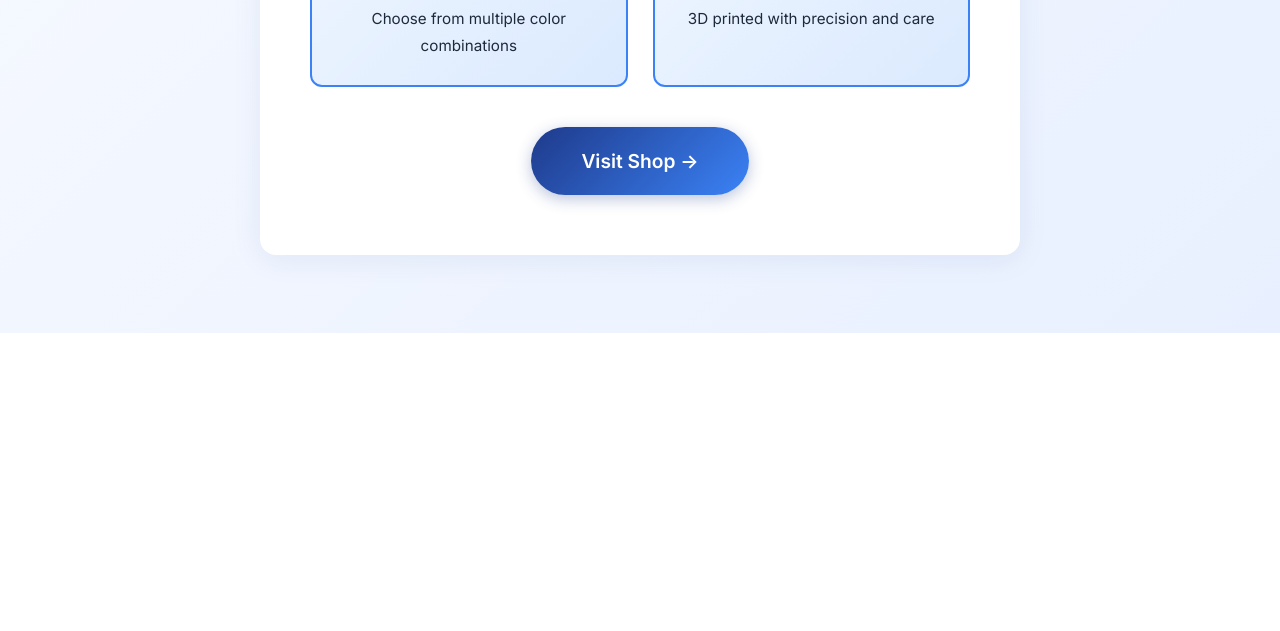
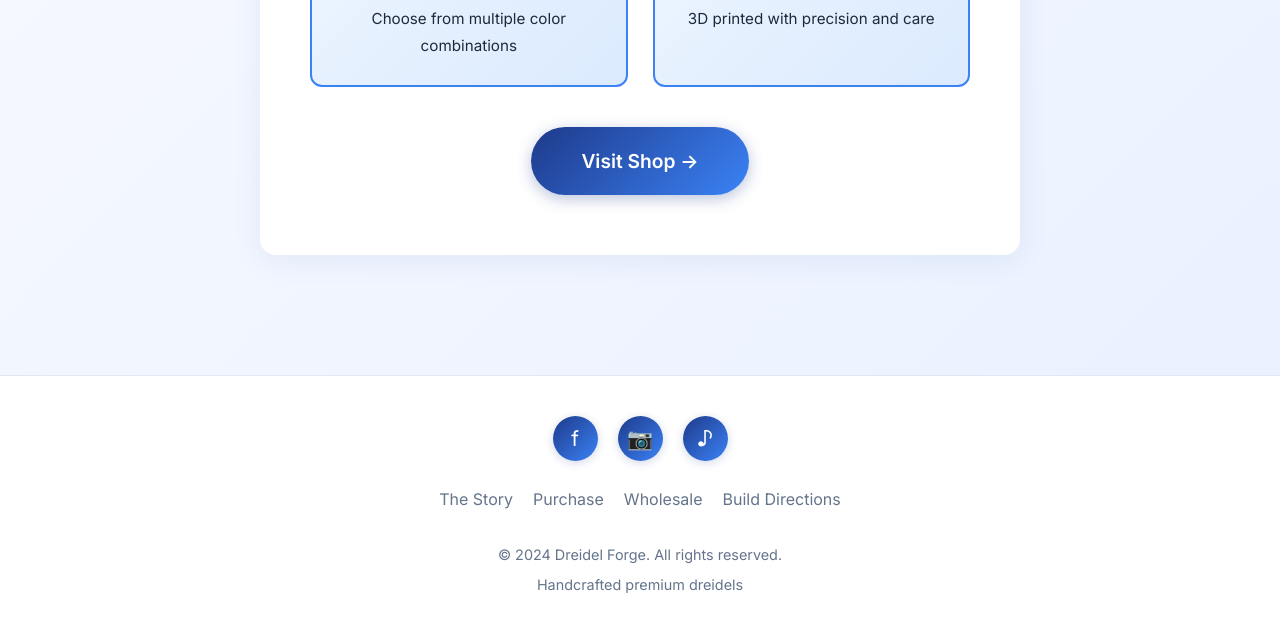
Before and after one commit to tarnis/dreidelforgedocs, a plain HTML site: page purchase.html in a window 1280 px wide. Shown: the part 467-1098 px from the top of the page. Before the commit the page ends 800 px from the top, so only its background shows below. Drawn offline with Linux system fonts and the light colour scheme.

Commit message:
Implement footer with social links and text
Added footer section with social links and footer text.

```diff
--- a/purchase.html
+++ b/purchase.html
@@ -212,6 +212,75 @@
             box-shadow: 0 6px 20px rgba(30, 58, 138, 0.4);
         }
 
+        /* Footer */
+        .footer {
+            background: white;
+            border-top: 1px solid #e2e8f0;
+            padding: 40px 20px 30px;
+            margin-top: 60px;
+        }
+
+        .footer-content {
+            max-width: 1200px;
+            margin: 0 auto;
+            display: flex;
+            flex-direction: column;
+            align-items: center;
+            gap: 25px;
+        }
+
+        .social-links {
+            display: flex;
+            gap: 20px;
+        }
+
+        .social-links a {
+            width: 45px;
+            height: 45px;
+            background: linear-gradient(135deg, #1e3a8a, #3b82f6);
+            border-radius: 50%;
+            display: flex;
+            align-items: center;
+            justify-content: center;
+            color: white;
+            text-decoration: none;
+            font-size: 1.3em;
+            transition: all 0.3s ease;
+            box-shadow: 0 2px 10px rgba(30, 58, 138, 0.2);
+        }
+
+        .social-links a:hover {
+            transform: translateY(-3px);
+            box-shadow: 0 4px 15px rgba(30, 58, 138, 0.3);
+        }
+
+        .footer-text {
+            text-align: center;
+            color: #64748b;
+            font-size: 0.9em;
+        }
+
+        .footer-text p {
+            margin: 5px 0;
+        }
+
+        .footer-links {
+            display: flex;
+            gap: 20px;
+            flex-wrap: wrap;
+            justify-content: center;
+        }
+
+        .footer-links a {
+            color: #64748b;
+            text-decoration: none;
+            transition: color 0.3s ease;
+        }
+
+        .footer-links a:hover {
+            color: #3b82f6;
+        }
+
         @media (max-width: 768px) {
             .hamburger {
                 display: flex;
@@ -252,11 +321,19 @@
             }
 
             .shop-section {
-                padding: 30px 20px;
+                padding: 40px 25px;
             }
 
-            .shop-header h2 {
-                font-size: 1.5em;
+            .shop-section h2 {
+                font-size: 2em;
+            }
+
+            .shop-section p {
+                font-size: 1.05em;
+            }
+
+            .features {
+                grid-template-columns: 1fr;
             }
         }
     </style>
@@ -306,6 +383,35 @@
         </div>
     </div>
 
+    <!-- Footer -->
+    <footer class="footer">
+        <div class="footer-content">
+            <div class="social-links">
+                <a href="https://www.facebook.com/profile.php?id=61583704996503" target="_blank" rel="noopener noreferrer" aria-label="Facebook">
+                    <span>f</span>
+                </a>
+                <a href="https://www.instagram.com/matt0821/" target="_blank" rel="noopener noreferrer" aria-label="Instagram">
+                    <span>📷</span>
+                </a>
+                <a href="https://www.tiktok.com/@dreidelforge" target="_blank" rel="noopener noreferrer" aria-label="TikTok">
+                    <span>♪</span>
+                </a>
+            </div>
+
+            <div class="footer-links">
+                <a href="story.html">The Story</a>
+                <a href="purchase.html">Purchase</a>
+                <a href="wholesale.html">Wholesale</a>
+                <a href="build-directions.html">Build Directions</a>
+            </div>
+
+            <div class="footer-text">
+                <p>&copy; 2024 Dreidel Forge. All rights reserved.</p>
+                <p>Handcrafted premium dreidels</p>
+            </div>
+        </div>
+    </footer>
+
     <script>
         // Hamburger menu toggle
         const hamburger = document.getElementById('hamburger');
```
